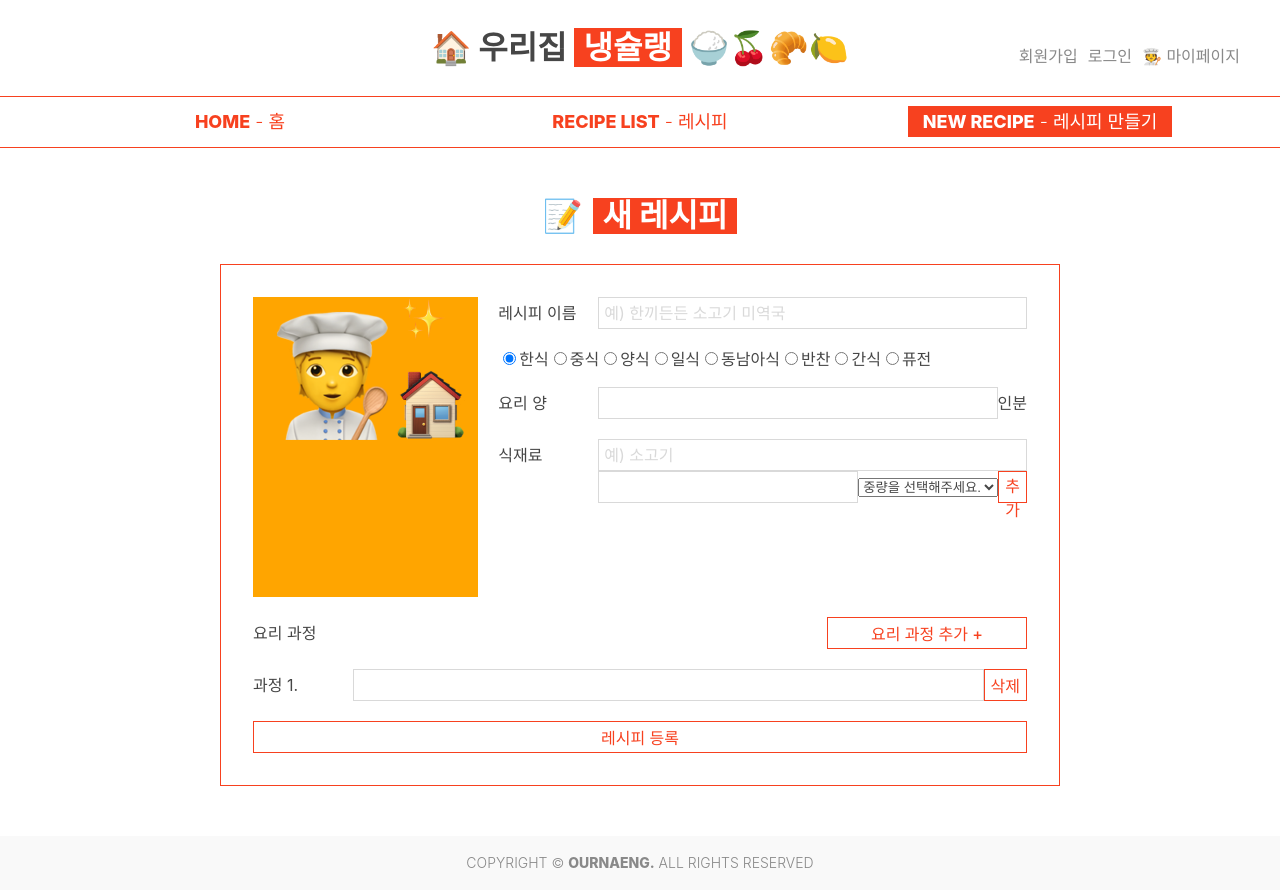
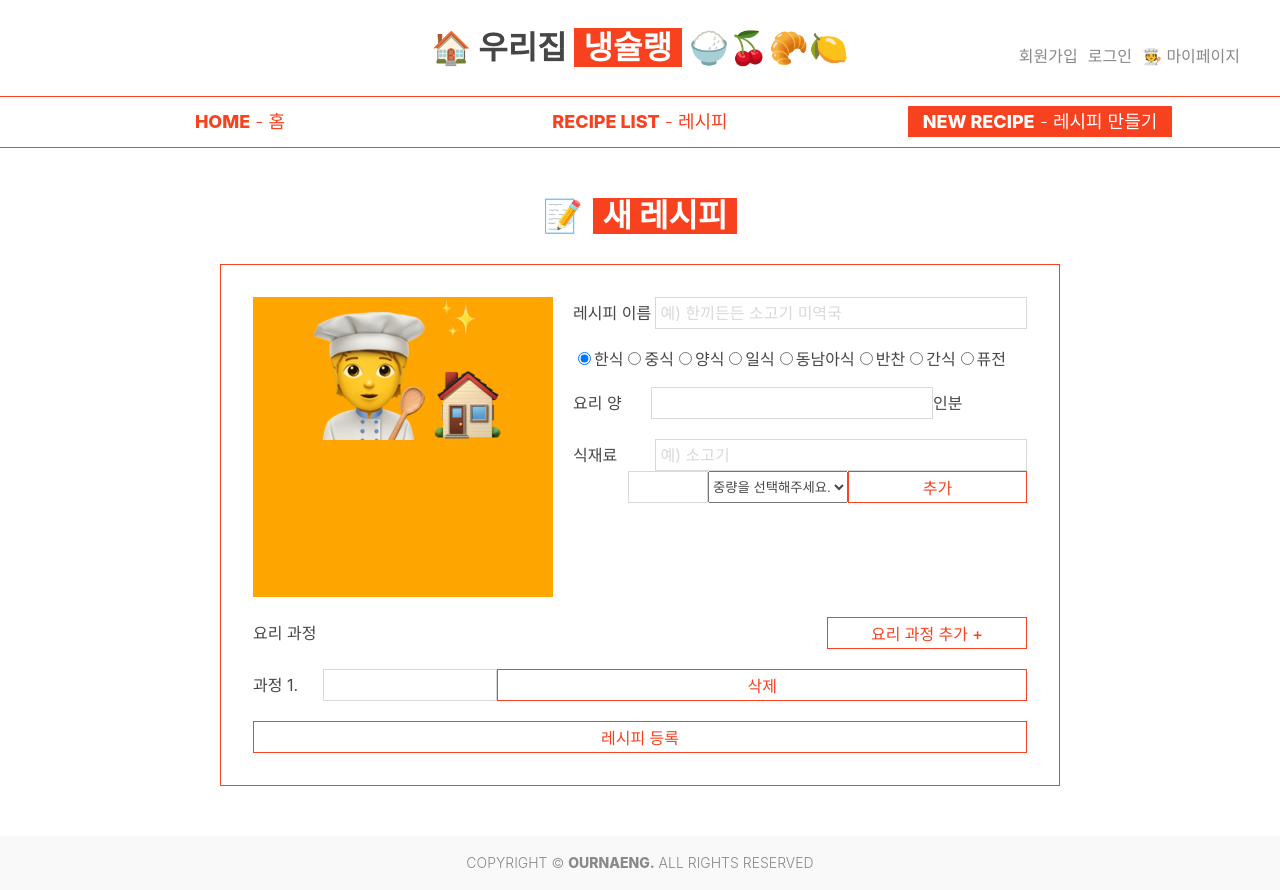
Before and after one commit to helloleesul/our-home-michelin, a React (Create React App) app: page /new-recipe in a window 1280 px wide. Built offline with nearby package versions, Linux system fonts and the light colour scheme; a web font is replaced by a local one.

Commit message:
modify: style

```diff
--- a/src/components/JoinForm/index.js
+++ b/src/components/JoinForm/index.js
@@ -1,8 +1,10 @@
 /** @jsxImportSource @emotion/react */
-import { css } from "@emotion/react";
-import theme from "../../styles/theme";
-
-import { ButtonGroup, Flex } from "../../styles/common";
+import {
+  AbsoluteText,
+  ColGroup,
+  Flex,
+  RelativeGroup,
+} from "../../styles/common";
 import Button from "../common/Button";
 import Input from "../common/Input";
 import FormWrap from "../common/FormWrap";
@@ -11,20 +13,18 @@ export default function JoinForm() {
   return (
     <FormWrap width={"90"}>
       <Flex gap={"20"}>
-        <div>
-          <ButtonGroup gap={"10"}>
-            <Input id={"email"} label={"이메일"} placeholder={"Email"} />
-            <Button width={"100"} type={"button"} value={"인증코드"} />
-          </ButtonGroup>
+        <ColGroup gap={"10"}>
+          <Input id={"email"} label={"이메일"} placeholder={"Email"} />
+          <Button width={"100"} type={"button"} value={"인증코드"} />
           {/* <span>error</span> */}
-        </div>
-        <ButtonGroup gap={"10"}>
-          <div css={CodeGroup}>
+        </ColGroup>
+        <ColGroup gap={"10"}>
+          <div css={RelativeGroup}>
             <Input id={"code"} label={"인증코드"} placeholder={"Code"} />
-            <span css={Count}>3:00</span>
+            <span css={AbsoluteText}>3:00</span>
           </div>
           <Button width={"100"} type={"button"} value={"확인"} />
-        </ButtonGroup>
+        </ColGroup>
         <div>
           <Input id={"nickName"} label={"닉네임"} placeholder={"NickName"} />
         </div>
@@ -43,15 +43,3 @@ export default function JoinForm() {
     </FormWrap>
   );
 }
-
-const CodeGroup = css`
-  flex: 1;
-  position: relative;
-`;
-const Count = css`
-  position: absolute;
-  top: 50%;
-  right: 10px;
-  transform: translateY(-50%);
-  color: ${theme.PALETTE.mainColor};
-`;
--- a/src/components/common/Button/style.js
+++ b/src/components/common/Button/style.js
@@ -1,4 +1,3 @@
-import { css } from "@emotion/react";
 import styled from "@emotion/styled";
 import theme from "../../../styles/theme";
 
@@ -8,10 +7,12 @@ export const Button = styled.button`
   background-color: ${theme.PALETTE.white};
   color: ${theme.PALETTE.mainColor};
   font-weight: 500;
-  ${(props) =>
-    css`
-      width: ${props.width}px;
-    `};
+  width: ${(props) =>
+    props.width === "auto"
+      ? "auto"
+      : !isNaN(props.width)
+      ? `${props.width}px`
+      : "100%"};
 
   &:hover {
     background-color: ${theme.PALETTE.mainColor};
--- a/src/components/common/Input/index.js
+++ b/src/components/common/Input/index.js
@@ -13,6 +13,7 @@ export default forwardRef(function Input(
     disabled,
     readOnly,
     noLabel,
+    width,
   },
   ref
 ) {
@@ -30,6 +31,7 @@ export default forwardRef(function Input(
         disabled={disabled}
         readOnly={readOnly}
         ref={ref}
+        width={width}
       />
     </S.Group>
   );
--- a/src/components/common/Input/style.js
+++ b/src/components/common/Input/style.js
@@ -1,8 +1,8 @@
 import styled from "@emotion/styled";
 import theme from "../../../styles/theme";
+import { css } from "@emotion/react";
 
 export const Group = styled.div`
-  flex: 1;
   display: flex;
   align-items: center;
 `;
@@ -12,10 +12,16 @@ export const Label = styled.label`
 `;
 
 export const Input = styled.input`
-  flex: 1;
   height: ${theme.FONT_SIZE.hg};
   padding: 0 5px;
   border: 1px solid ${theme.PALETTE.gray[200]};
+  width: ${(props) => (props.width ? `${props.width}px` : "100%")};
+  ${(props) =>
+    props.width
+      ? css`
+          width: ${props.width}px;
+        `
+      : "100%"}
 
   &:focus {
     border-color: ${theme.PALETTE.mainColor};
--- a/src/components/common/Select/index.js
+++ b/src/components/common/Select/index.js
@@ -9,7 +9,11 @@ export default function Select({ options, onChange, defaultMessage }) {
   };
 
   return (
-    <select value={selectedOption} onChange={handleOptionChange}>
+    <select
+      value={selectedOption}
+      onChange={handleOptionChange}
+      style={{ alignSelf: "stretch" }}
+    >
       <option value="">{defaultMessage}</option>
       {options.map((option) => (
         <option key={option.value} value={option.label}>
--- a/src/styles/common.js
+++ b/src/styles/common.js
@@ -1,3 +1,4 @@
+/** @jsxImportSource @emotion/react */
 import styled from "@emotion/styled";
 import theme from "./theme";
 import { css } from "@emotion/react";
@@ -22,7 +23,6 @@ export const Form = styled.form`
   flex-direction: column;
   border: 1px solid ${theme.PALETTE.mainColor};
   padding: ${theme.FONT_SIZE.hg};
-  width: 100%;
 `;
 
 export const Flex = styled.div`
@@ -35,6 +35,12 @@ export const Flex = styled.div`
       align-items: center;
     `}
   ${(props) =>
+    props.wrap &&
+    css`
+      flex-wrap: wrap;
+    `}
+  ${(props) =>
+    props.gap &&
     css`
       gap: ${props.gap}px;
     `}
@@ -68,12 +74,25 @@ export const NavLink = styled(N)`
   }
 `;
 
-export const ButtonGroup = styled.div`
-  display: flex;
+export const ColGroup = styled.div`
+  display: grid;
+  grid-template-columns: 1fr auto;
   align-items: center;
-  justify-content: space-between;
   ${(props) =>
+    props.gap &&
     css`
       gap: ${props.gap}px;
     `}
 `;
+
+export const RelativeGroup = css`
+  flex: 1;
+  position: relative;
+`;
+export const AbsoluteText = css`
+  position: absolute;
+  top: 50%;
+  right: 10px;
+  transform: translateY(-50%);
+  color: ${theme.PALETTE.mainColor};
+`;
--- a/src/styles/global.js
+++ b/src/styles/global.js
@@ -32,6 +32,10 @@ export const resetStyles = css`
   input::placeholder {
     color: ${theme.PALETTE.gray[200]};
   }
+  input[type="number"]::-webkit-outer-spin-button,
+  input[type="number"]::-webkit-inner-spin-button {
+    -webkit-appearance: none;
+  }
 
   button:hover {
     cursor: pointer;
```
Also changed, not shown: src/components/common/RadioInput/style.js (added).
